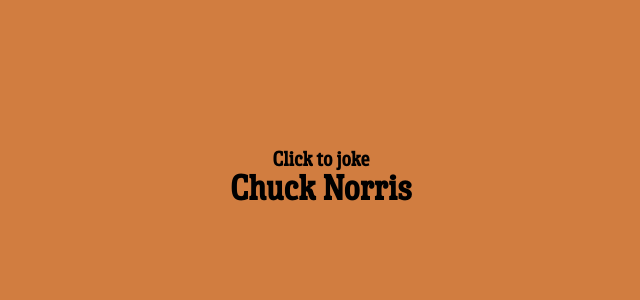
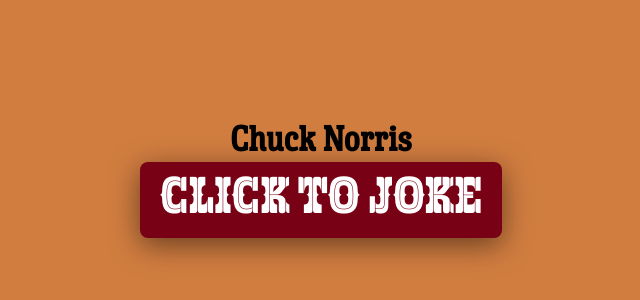
Before and after one commit to Luca-Landri/Chuck-Norris-jokes, a React (Vite) app: page / in a window 1280 px wide. Shown: the part 220-520 px from the top of the page, without its empty margins (319-959 px from the left). Built offline with nearby package versions, Linux system fonts and the light colour scheme.

Commit message:
Feat: Added storybook and style

```diff
--- a/src/App.jsx
+++ b/src/App.jsx
@@ -1,13 +1,13 @@
 import './App.scss'
 import "./index.scss"
-import Button from './components/Button'
+import Button from './components/Button/Button'
 
 function App() {
 
   return (
       <div className='container'>
-        <Button text="Click to joke"/>
         <h1>Chuck Norris</h1>
+        <Button text="Click to joke" type="primary"/>
       </div>
   )
 }
--- /dev/null
+++ b/src/components/Button/Button.jsx
@@ -0,0 +1,13 @@
+import React from 'react'
+import './Button.scss'
+
+const Button = ({text, type}) => {
+  return (
+    <button type={type} className={`btn ${type}-btn`}
+     >
+        <h3>{text}</h3>
+    </button>
+  )
+}
+
+export default Button
--- /dev/null
+++ b/src/components/Button/Button.scss
@@ -0,0 +1,21 @@
+@import '../../index.scss';
+
+.btn {
+    border: none;
+    border-radius: 8px;
+    padding: 10px 20px;
+    font-size: 2.5rem;
+    font-weight: 600;
+    cursor: pointer;
+    font-family: "Dobro-Drunk", sans-serif;
+    box-shadow: 0px 7px 29px 0px #00000080;
+    color: $light;
+}
+
+.primary-btn {
+    background-color: $primary;
+}
+
+.copy-btn {
+    background-color: $secondary;
+}
```
Also changed, not shown: 1 other file (tests, documents, lock files or other folders).
